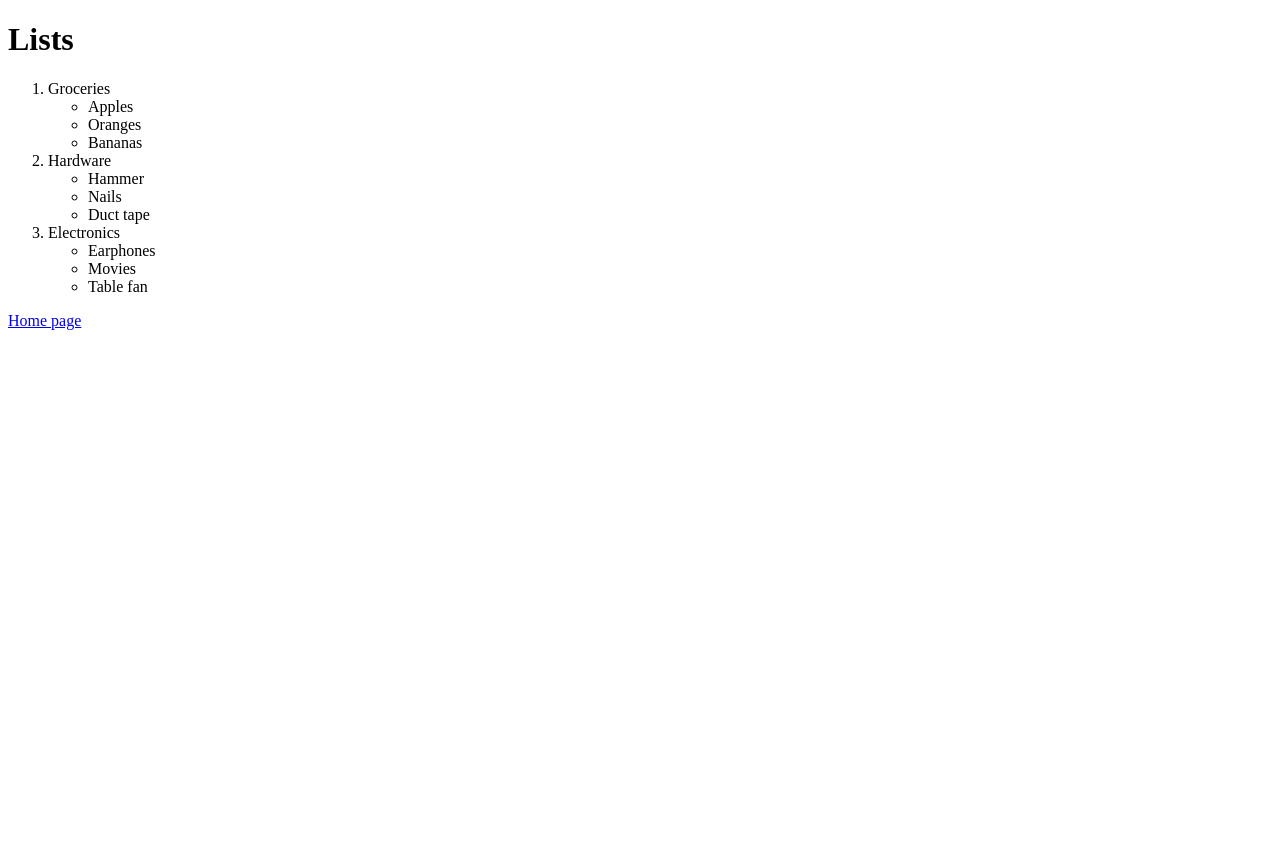
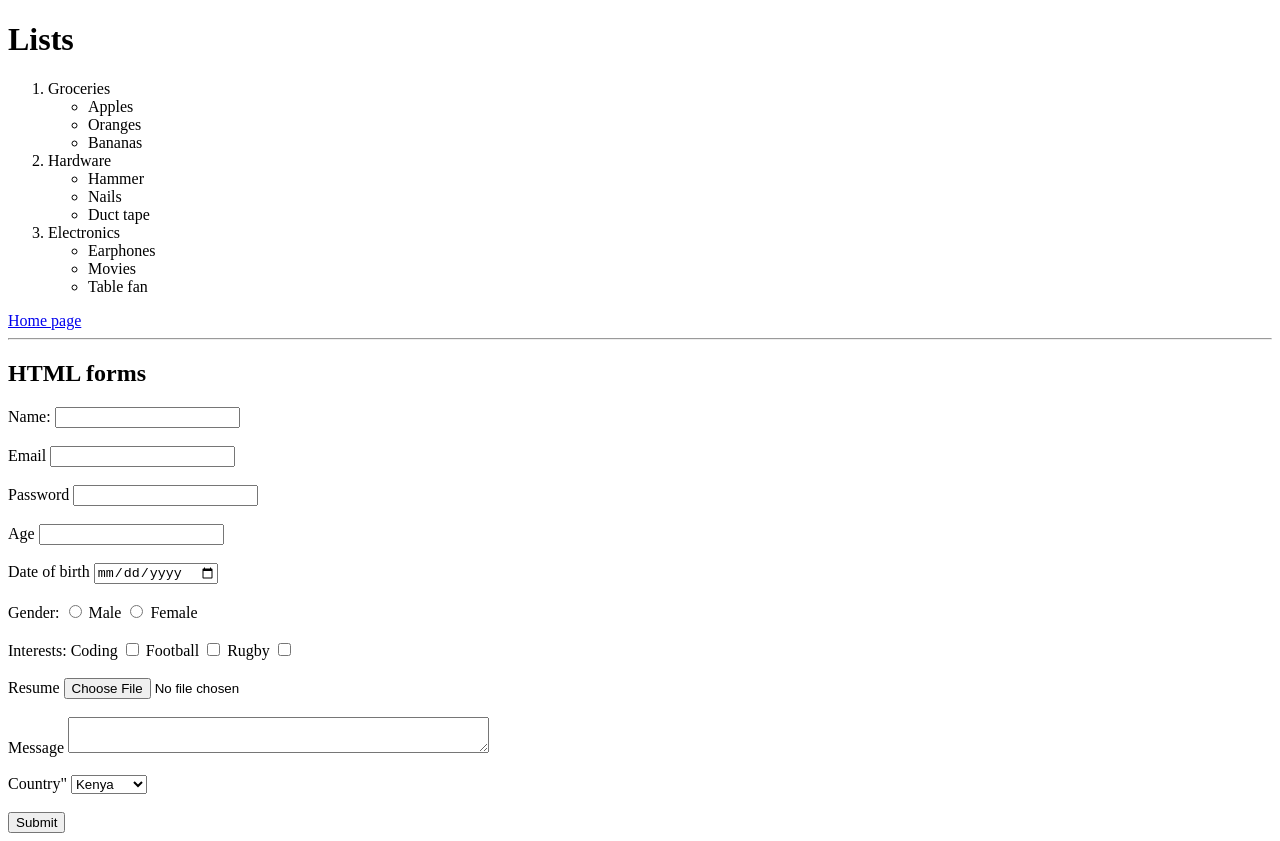
Before and after one commit to Kamwerudroid/test-class, a plain HTML site: page lists_exercise.html in a window 1280 px wide. Before the commit the page ends 800 px from the top, so only its background shows below. Drawn offline with Linux system fonts and the light colour scheme.

Commit message:
HTML forms

```diff
--- a/lists_exercise.html
+++ b/lists_exercise.html
@@ -31,5 +31,63 @@
         </li>
     </ol>
     <a href="index.html">Home page</a>
+    <hr>
+
+    <h2>HTML forms</h2>
+
+
+    <form action="">
+        <label for="name">Name:</label>
+        <input type="text">
+        <br><br>
+        <label for="email">Email</label>
+        <input type="email">
+        <br><br>
+        <label for="password">Password</label>
+        <input type="password">
+        <br><br>
+        <label for="age">Age</label>
+        <input type="number">
+        <br><br>
+        <label for="dob">Date of birth</label>
+        <input type="date">
+        <br><br>
+        <label for="gender">Gender:</label>
+
+        <input type="radio"name="gender"  value="male">
+        <label for="male">Male</label>
+
+        <input type="radio" name="gender" value="female">
+        <label for="female">Female</label>
+        <br><br>
+        <label for="interests">Interests:</label>
+        <label for="coding">Coding</label>
+        <input type="checkbox" name="interests" value="coding">
+
+        <label for="football">Football</label>
+        <input type="checkbox" name="interests" value="Football">
+
+        <label for="rugby">Rugby</label>
+        <input type="checkbox" name="interests" value="Rugby">
+        <br><br>
+
+        <label for="resume">Resume</label>
+        <input type="file" name="resume">
+        <br><br>
+        <label for="message">Message</label>
+        <textarea name="message" cols="50" row="10" ></textarea>
+        <br><br>
+        <label for="country">Country"</label>
+        <select name="country">
+            <option value="Kenya">Kenya</option>
+            <option value="Tanzania">Tanzania</option>
+            <option value="Uganda">Uganda</option>
+
+        </select>
+
+<br><br>
+        <input type="submit" value="Submit">
+    </form>
+
 </body>
 </html>
```
Also changed, not shown: Table_exercise.html (+2 -0 lines).
